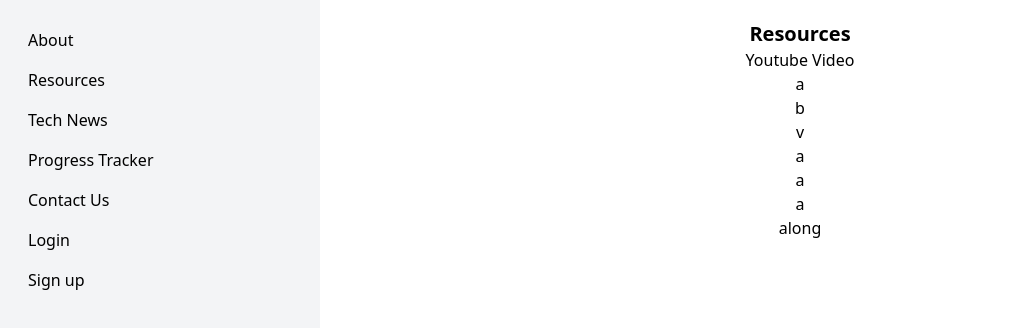
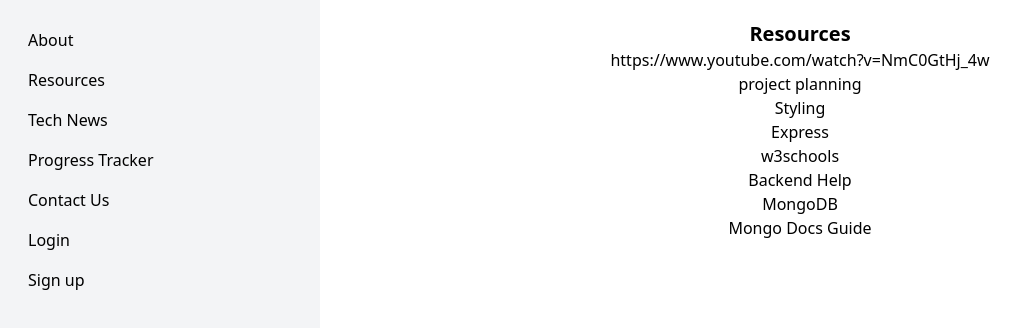
Before and after one commit to mamin89/BloomingTech, a React (Create React App) app in the folder frontend/: page /Resources in a window 1280 px wide. Shown: the top 328 px of the page, without its empty margins (0-1025 px from the left). Built offline with nearby package versions, Linux system fonts and the light colour scheme; the HTML template or start-up script is replaced by a standard one.

Commit message:
fixed contact us

```diff
--- a/frontend/src/App.js
+++ b/frontend/src/App.js
@@ -4,6 +4,7 @@
 import Login from "./pages/login";
 import Signup from "./pages/signup";
 import ProgressTracker from "./pages/progress-tracker";
+import ContactUs from "./pages/contactUs";
 import Resources from "./pages/Resources";
 import Log from "./pages/log";
 function App() {
@@ -21,6 +22,7 @@
             <Route path="/signup" element={<Signup />} />
             <Route path="/Resources" element={<Resources />} />
             <Route path="/progress-tracker" element={<ProgressTracker />} />
+            <Route path="/contact-us" element={<ContactUs />} />
             <Route path="/logs/:id" element={<Log />} />
           </Routes>
         </div>
--- a/frontend/src/components/sidebar.js
+++ b/frontend/src/components/sidebar.js
@@ -17,7 +17,7 @@
         <Link to="/progress-tracker">Progress Tracker</Link>
       </li>
       <li className="p-2">
-        <Link to="/">Contact Us</Link>
+        <Link to="/contact-us">Contact Us</Link>
       </li>
       <li className="p-2">
         <Link to="/login">Login</Link>
--- a/frontend/src/pages/Resources.js
+++ b/frontend/src/pages/Resources.js
@@ -8,31 +8,31 @@
       <ul>
         <li>
           <a href="https://www.youtube.com/watch?v=NmC0GtHj_4w">
-            Youtube Video
+          https://www.youtube.com/watch?v=NmC0GtHj_4w
           </a>
         </li>
         <li>
-          <a href="https://kleki.com/">a</a>
+          <a href="https://kleki.com/">project planning</a>
         </li>
         <li>
           <a href="https://tailwind-elements.com/docs/standard/components/tables/">
-            b
+            Styling
           </a>
         </li>
         <li>
-          <a href="https://expressjs.com/en/starter/hello-world.html">v</a>
+          <a href="https://expressjs.com/en/starter/hello-world.html">Express </a>
         </li>
         <li>
-          <a href="https://www.w3schools.com/html/html_scripts.asp">a</a>
+          <a href="https://www.w3schools.com/html/html_scripts.asp">w3schools</a>
         </li>
         <li>
-          <a href="https://www.postman.com/">a</a>
+          <a href="https://www.postman.com/">Backend Help</a>
         </li>
         <li>
-          <a href="https://www.mongodb.com/atlas/database">a</a>
+          <a href="https://www.mongodb.com/atlas/database">MongoDB</a>
         </li>
         <li>
-          <a href="https://mongoosejs.com/docs/guide.html">along</a>
+          <a href="https://mongoosejs.com/docs/guide.html">Mongo Docs Guide</a>
         </li>
       </ul>
     </div>
--- /dev/null
+++ b/frontend/src/pages/contactUs.js
@@ -0,0 +1,12 @@
+import React from "react";
+
+function ContactUs() {
+  return (
+    <div>
+      contact IT Help Desk
+      <h1>Phone Number: 800-GET-HELP E-MAIL: HELPDESK@BloomingTech.com</h1>
+    </div>
+  );
+}
+
+export default ContactUs;
```
